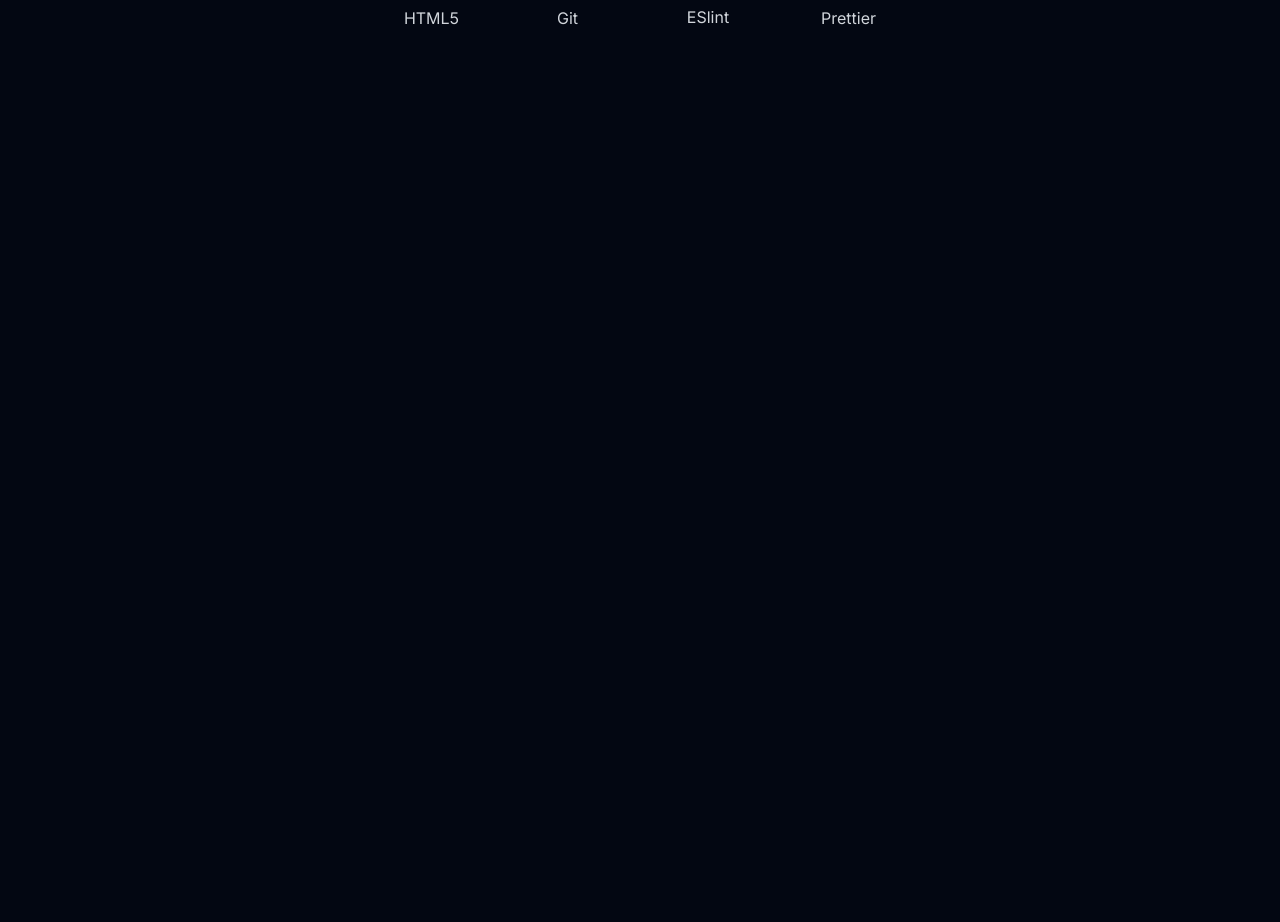
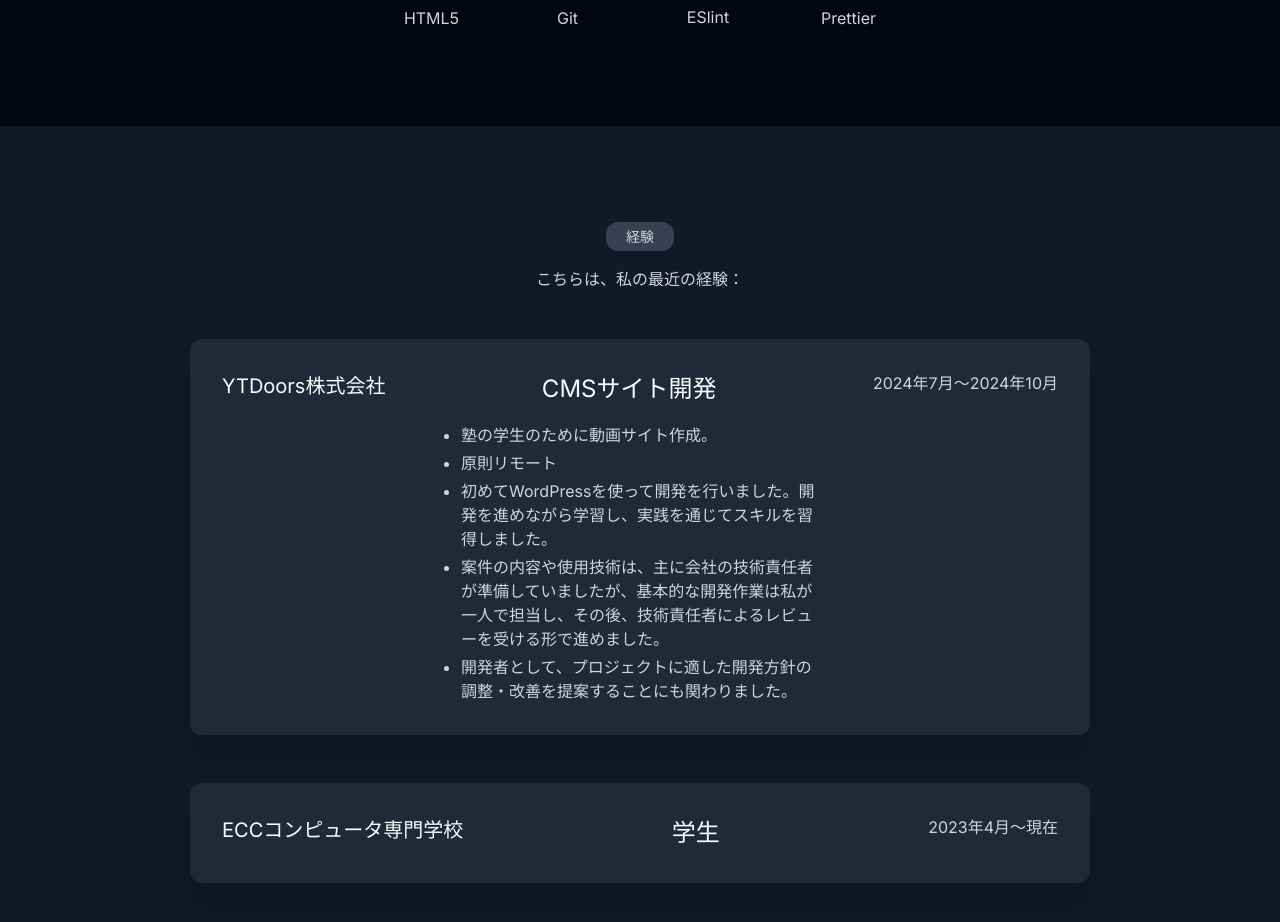
Before and after one commit to huynhnguyen1906/Portfolio, a Next.js app: page / in a window 1280 px wide. Shown: the part 1901-2823 px from the top of the page. Before the commit the page ends 2027 px from the top, so only its background shows below. Built offline with nearby package versions, Linux system fonts and the light colour scheme.

Commit message:
Add Experience component and integrate it into the main page

```diff
--- a/src/app/page.tsx
+++ b/src/app/page.tsx
@@ -2,6 +2,7 @@
 import Header from '../components/Header/Header';
 import About from '@/components/About/About';
 import Skill from '../components/Skill/Skill';
+import Experience from '@/components/Experience/Experience';
 
 export default function Page() {
     return (
@@ -11,6 +12,7 @@
                 <Hero />
                 <About />
                 <Skill />
+                <Experience />
             </main>
         </>
     );
--- /dev/null
+++ b/src/components/Experience/Experience.tsx
@@ -0,0 +1,49 @@
+import Style from '@styles/componentsStyles/Experience.module.scss';
+
+export default function Experience() {
+    return (
+        <div className={Style.ExperienceContainer}>
+            <div className={Style.label}>
+                <p className={Style.title}>経験</p>
+                <p>こちらは、私の最近の経験：</p>
+            </div>
+            <div className={Style.Content}>
+                <div className={Style.experienceItem}>
+                    <div className={Style.workPlace}>
+                        <p>YTDoors株式会社</p>
+                    </div>
+                    <div className={Style.detail}>
+                        <p className={Style.position}>CMSサイト開発</p>
+                        <ul>
+                            <li>塾の学生のために動画サイト作成。</li>
+                            <li>原則リモート</li>
+                            <li>
+                                初めてWordPressを使って開発を行いました。開発を進めながら学習し、実践を通じてスキルを習得しました。
+                            </li>
+                            <li>
+                                案件の内容や使用技術は、主に会社の技術責任者が準備していましたが、基本的な開発作業は私が一人で担当し、その後、技術責任者によるレビューを受ける形で進めました。
+                            </li>
+                            <li>
+                                開発者として、プロジェクトに適した開発方針の調整・改善を提案することにも関わりました。
+                            </li>
+                        </ul>
+                    </div>
+                    <div className={Style.time}>
+                        <p>2024年7月～2024年10月</p>
+                    </div>
+                </div>
+                <div className={Style.experienceItem}>
+                    <div className={Style.workPlace}>
+                        <p>ECCコンピュータ専門学校</p>
+                    </div>
+                    <div className={Style.detail}>
+                        <p className={Style.position}>学生</p>
+                    </div>
+                    <div className={Style.time}>
+                        <p>2023年4月～現在</p>
+                    </div>
+                </div>
+            </div>
+        </div>
+    );
+}
--- /dev/null
+++ b/styles/componentsStyles/Experience.module.scss
@@ -0,0 +1,121 @@
+@import '../variables';
+
+.ExperienceContainer {
+    background-color: $Bg-dark-50;
+    padding: 96px 0;
+    display: flex;
+    flex-direction: column;
+    justify-content: flex-start;
+    align-items: center;
+    gap: 48px;
+    .label {
+        display: flex;
+        flex-direction: column;
+        align-items: center;
+        justify-content: center;
+        gap: 16px;
+        .title {
+            font-size: 14px;
+            color: $Text-600;
+            padding: 4px 20px;
+            background-color: $Bg-dark-200;
+            border-radius: 12px;
+            display: inline-block;
+        }
+    }
+    .Content {
+        width: 100%;
+        max-width: 1200px;
+        height: auto;
+        display: flex;
+        flex-direction: column;
+        justify-content: flex-start;
+        align-items: center;
+        gap: 48px;
+    }
+}
+
+.experienceItem {
+    max-width: 900px;
+    width: 100%;
+    height: auto;
+    padding: 32px;
+    background-color: $Bg-dark-100;
+    box-shadow: 0px 25px 25px 0px rgba(0, 0, 0, 0.15);
+    border-radius: 12px;
+    display: flex;
+    justify-content: space-between;
+    align-items: flex-start;
+    .workPlace {
+        p {
+            font-size: 20px;
+            color: $Text-900;
+        }
+    }
+    .detail {
+        max-width: 45%;
+        display: flex;
+        flex-direction: column;
+        justify-content: flex-start;
+        align-items: center;
+        gap: 16px;
+        .position {
+            font-size: 24px;
+            color: $Text-900;
+        }
+        ul {
+            display: flex;
+            flex-direction: column;
+            align-items: flex-start;
+            gap: 4px;
+            li {
+                font-size: 16px;
+                color: $Text-600;
+                line-height: 24px;
+                word-break: break-all;
+            }
+        }
+    }
+    .time {
+        p {
+            font-size: 16px;
+            color: $Text-600;
+        }
+    }
+}
+@media screen and (max-width: 820px) {
+    .ExperienceContainer {
+        padding: 64px 0;
+        gap: 24px;
+        .Content {
+            padding: 0 32px;
+            gap: 24px;
+        }
+    }
+    .experienceItem {
+        gap: 16px;
+        flex-direction: column;
+        .workPlace {
+            p {
+                font-size: 20px;
+            }
+        }
+        .detail {
+            order: 3;
+            max-width: 100%;
+            align-items: flex-start;
+            .position {
+                font-size: 20px;
+            }
+            ul {
+                li {
+                    font-size: 14px;
+                    line-height: 20px;
+                }
+            }
+        }
+        .time {
+            order: 2;
+        }
+    }
+}
```
